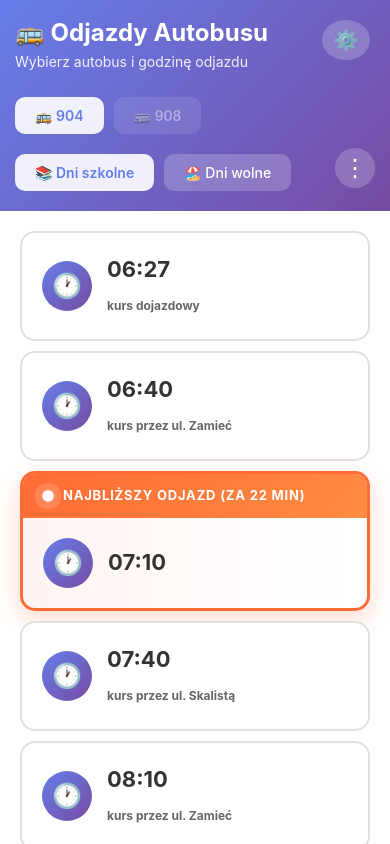
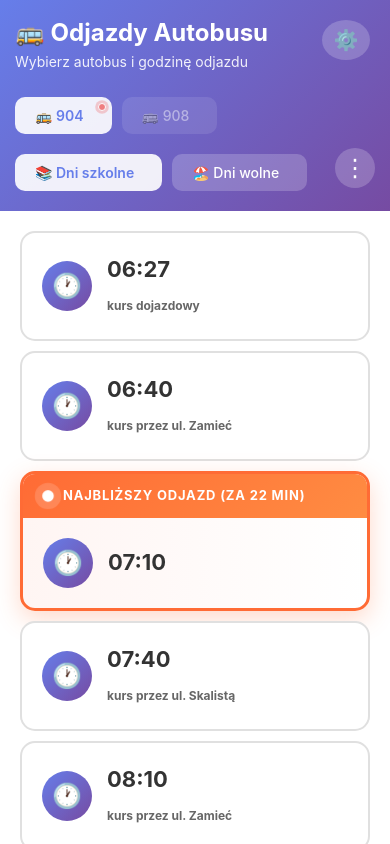
Before and after one commit to mwmarszalek/tnz-app, a React (Vite) app: page / in a window 390 px wide. Built offline with nearby package versions, Linux system fonts and the light colour scheme; no server answers; the database is empty.

Commit message:
have an indicator of driver online / offline on DepartureList

```diff
--- a/src/App.css
+++ b/src/App.css
@@ -109,7 +109,7 @@ body {
   background: rgba(255, 255, 255, 0.2);
   border: none;
   color: white;
-  padding: 10px 20px;
+  padding: 10px 28px 10px 20px;
   border-radius: 10px;
   cursor: pointer;
   font-size: 14px;
@@ -118,6 +118,7 @@ body {
   align-items: center;
   gap: 8px;
   transition: all 0.2s;
+  position: relative;
 }
 
 .schedule-toggle:hover {
@@ -846,6 +847,28 @@ body {
   transform: translateY(0);
 }
 
+/* GPS Indicator dot inside bus button */
+.bus-gps-dot {
+  position: absolute;
+  top: 8px;
+  right: 8px;
+  width: 10px;
+  height: 10px;
+  border-radius: 50%;
+  border: 2px solid white;
+}
+
+.bus-gps-dot.online {
+  background: #22c55e;
+  animation: pulse-online 2s infinite;
+  box-shadow: 0 0 0 0 rgba(34, 197, 94, 0.7);
+}
+
+.bus-gps-dot.offline {
+  background: #ef4444;
+  animation: blink-offline 1.5s infinite;
+}
+
 /* Mobile responsive styles for location cards */
 @media (max-width: 600px) {
   .header {
@@ -892,6 +915,21 @@ body {
   }
 
   .back-btn ~ h1 {
-    margin-top: 45px;
+    margin-top: 50px;
+  }
+
+  .back-btn {
+    top: 15px;
+    left: 15px;
+    padding: 8px 16px;
+    font-size: 14px;
+  }
+
+  .bus-gps-dot {
+    top: 6px;
+    right: 6px;
+    width: 8px;
+    height: 8px;
+    border-width: 1.5px;
   }
 }
--- a/src/components/DeparturesList.jsx
+++ b/src/components/DeparturesList.jsx
@@ -5,6 +5,7 @@ import {
 } from "../utils/helpers";
 
 import { useState, useEffect, useRef } from "react";
+import { database, ref, onValue } from "../firebase";
 
 import DailyReportModal from "./DailyReportModal";
 
@@ -30,6 +31,7 @@ function DeparturesList({
   const [showDirectionModal, setShowDirectionModal] = useState(false);
   const [menuOpen, setMenuOpen] = useState(false);
   const [currentTime, setCurrentTime] = useState(new Date());
+  const [driverOnline, setDriverOnline] = useState(false);
 
   const menuRef = useRef(null);
   const menuButtonRef = useRef(null);
@@ -40,6 +42,17 @@ function DeparturesList({
     }, 60000);
 
     return () => clearInterval(interval);
+  }, []);
+
+  // Listen to driver GPS status
+  useEffect(() => {
+    const gpsStateRef = ref(database, "driverGPSEnabled");
+    const unsubscribe = onValue(gpsStateRef, (snapshot) => {
+      const isEnabled = snapshot.val();
+      setDriverOnline(isEnabled === true);
+    });
+
+    return () => unsubscribe();
   }, []);
 
   useEffect(() => {
@@ -290,6 +303,7 @@ function DeparturesList({
             onClick={() => handleBusChange("904")}
           >
             🚌 904
+            <span className={`bus-gps-dot ${driverOnline ? "online" : "offline"}`}></span>
           </button>
           <button
             className={`schedule-toggle ${busNumber === "908" ? "active" : ""}`}
```
